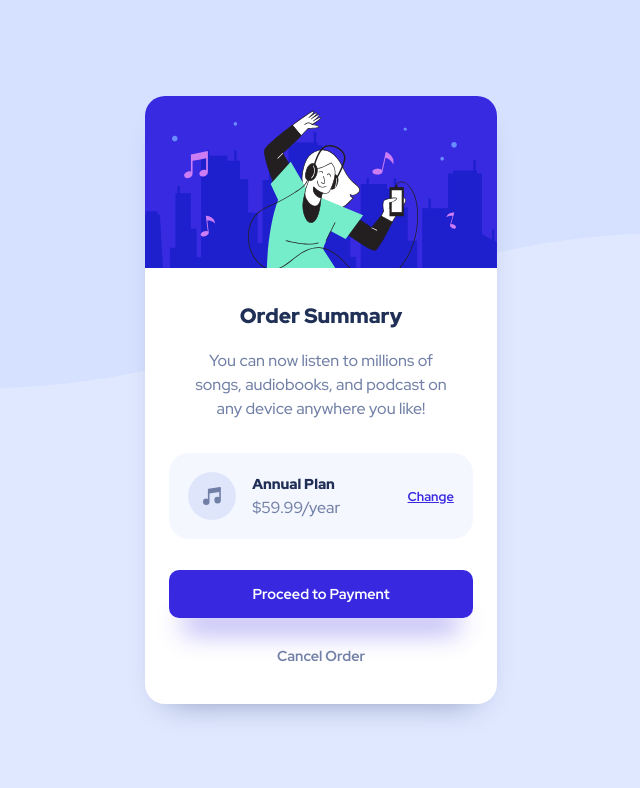
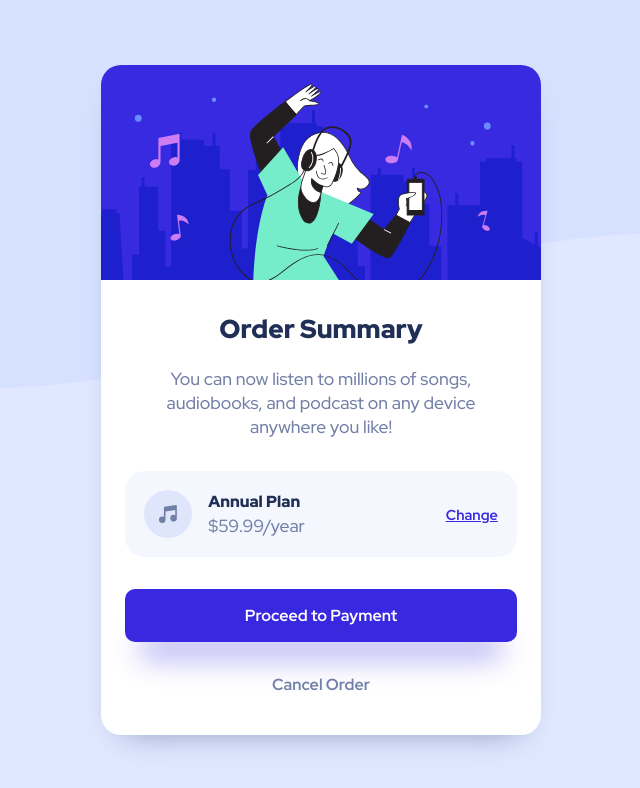
Before and after one commit to cdevnev/order-summary-component, a plain HTML site: page index.html in a window 1280 px wide. Shown: the whole page, without its empty margins (319-959 px from the left). Drawn offline with Linux system fonts and the light colour scheme.

Commit message:
finished responsive media query, targeting a 1170px breakpoint; scales up fonts and card size

```diff
--- a/css/styles.css
+++ b/css/styles.css
@@ -57,12 +57,10 @@ img {
     background-repeat: no-repeat;
     background-size: contain;
     border-radius: 20px;
-    width: 80%;
     min-width: 22em;
     max-width: 22em;
     padding: 1.5em;
     box-shadow: 0 1em 2em -1.4em hsl(224, 23%, 55%);
-    /* min-height: 50%; */
 }
 
 .content-container {
@@ -155,5 +153,12 @@ button.cancel:hover {
 }
 
 @media only screen and (min-width: 1170px) {
+    .card {max-width: 27.5em;}
+    p {font-size: 1.1rem;}
 
+    h1 {font-size: 1.625rem;}
+
+    h3 {font-size: 1rem;}
+    button {font-size: 1rem;}
+    .switch-plan {font-size: .9rem;}
 }
```
